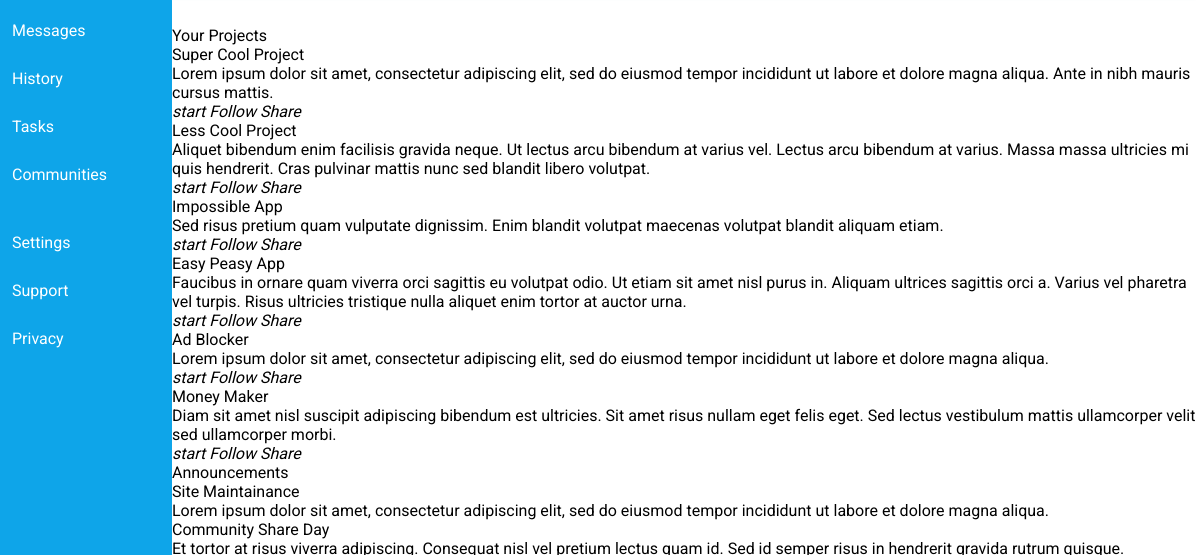
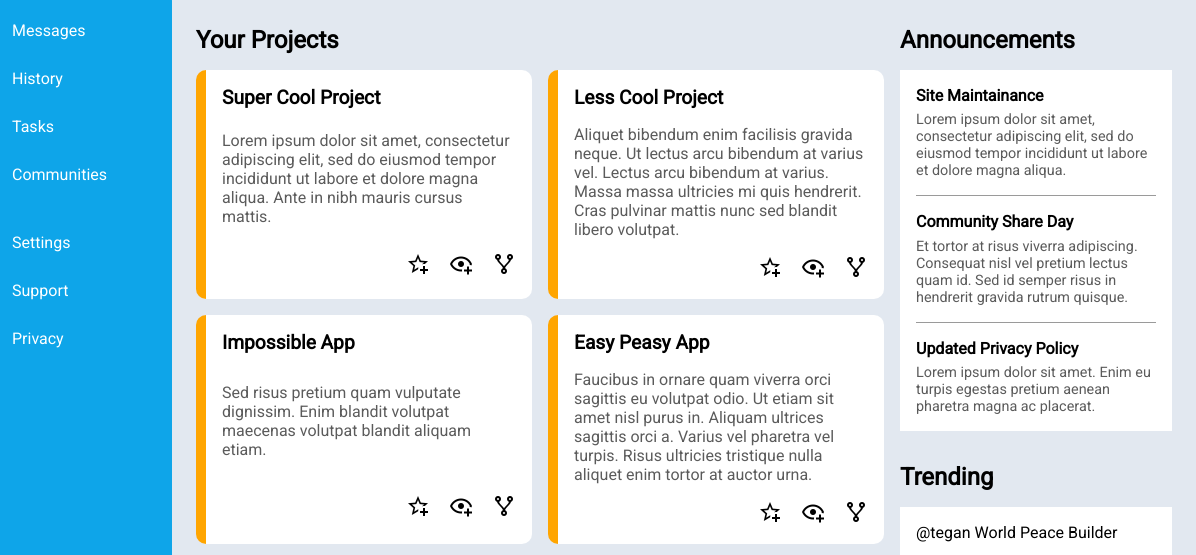
Before and after one commit to odin-project-works/intermediate-html-css-dashboard, a plain HTML site: page index.html in a window 1280 px wide. Shown: the part 190-745 px from the top of the page, 84-1280 px from the left. Drawn offline with Linux system fonts and the light colour scheme.

Commit message:
styled project dashboard and announcement board. Starting to style trending board.

```diff
--- a/index.html
+++ b/index.html
@@ -91,7 +91,7 @@
         </div>
         <div id="content">
             <div id="projects">
-                <div id="projects-header">Your Projects</div>
+                <div id="projects-header" class="section-header">Your Projects</div>
                 <div id="project-dashboard">
                     <div class="project-panel">
                         <div class="project-name">Super Cool Project</div>
@@ -101,9 +101,9 @@
                             Ante in nibh mauris cursus mattis.
                         </div>
                         <div class="project-actions">
-                            <i class="project-action-start">start</i>
-                            <i class="project-action-follow">Follow</i>
-                            <i class="project-action-share">Share</i>
+                            <i class="project-action-start"><img class="normal-icon" src="./assets/star-plus-outline.png" alt="star"></i>
+                            <i class="project-action-follow"><img class="normal-icon" src="./assets/eye-plus-outline.png" alt="follow"></i>
+                            <i class="project-action-share"><img class="normal-icon" src="./assets/source-fork.png" alt="share"></i>
                         </div>
                     </div>
                     <div class="project-panel">
@@ -116,9 +116,9 @@
                             Cras pulvinar mattis nunc sed blandit libero volutpat.
                         </div>
                         <div class="project-actions">
-                            <i class="project-action-start">start</i>
-                            <i class="project-action-follow">Follow</i>
-                            <i class="project-action-share">Share</i>
+                            <i class="project-action-start"><img class="normal-icon" src="./assets/star-plus-outline.png" alt="star"></i>
+                            <i class="project-action-follow"><img class="normal-icon" src="./assets/eye-plus-outline.png" alt="follow"></i>
+                            <i class="project-action-share"><img class="normal-icon" src="./assets/source-fork.png" alt="share"></i>
                         </div>
                     </div>
                     <div class="project-panel">
@@ -128,9 +128,9 @@
                             Enim blandit volutpat maecenas volutpat blandit aliquam etiam.
                         </div>
                         <div class="project-actions">
-                            <i class="project-action-start">start</i>
-                            <i class="project-action-follow">Follow</i>
-                            <i class="project-action-share">Share</i>
+                            <i class="project-action-start"><img class="normal-icon" src="./assets/star-plus-outline.png" alt="star"></i>
+                            <i class="project-action-follow"><img class="normal-icon" src="./assets/eye-plus-outline.png" alt="follow"></i>
+                            <i class="project-action-share"><img class="normal-icon" src="./assets/source-fork.png" alt="share"></i>
                         </div>
                     </div>
                     <div class="project-panel">
@@ -141,9 +141,9 @@
                             Varius vel pharetra vel turpis. Risus ultricies tristique nulla aliquet enim tortor at auctor urna.
                         </div>
                         <div class="project-actions">
-                            <i class="project-action-start">start</i>
-                            <i class="project-action-follow">Follow</i>
-                            <i class="project-action-share">Share</i>
+                            <i class="project-action-start"><img class="normal-icon" src="./assets/star-plus-outline.png" alt="star"></i>
+                            <i class="project-action-follow"><img class="normal-icon" src="./assets/eye-plus-outline.png" alt="follow"></i>
+                            <i class="project-action-share"><img class="normal-icon" src="./assets/source-fork.png" alt="share"></i>
                         </div>
                     </div>
                     <div class="project-panel">
@@ -153,9 +153,9 @@
                             sed do eiusmod tempor incididunt ut labore et dolore magna aliqua.
                         </div>
                         <div class="project-actions">
-                            <i class="project-action-start">start</i>
-                            <i class="project-action-follow">Follow</i>
-                            <i class="project-action-share">Share</i>
+                            <i class="project-action-start"><img class="normal-icon" src="./assets/star-plus-outline.png" alt="star"></i>
+                            <i class="project-action-follow"><img class="normal-icon" src="./assets/eye-plus-outline.png" alt="follow"></i>
+                            <i class="project-action-share"><img class="normal-icon" src="./assets/source-fork.png" alt="share"></i>
                         </div>
                     </div>
                     <div class="project-panel">
@@ -166,16 +166,17 @@
                             Sed lectus vestibulum mattis ullamcorper velit sed ullamcorper morbi.
                         </div>
                         <div class="project-actions">
-                            <i class="project-action-start">start</i>
-                            <i class="project-action-follow">Follow</i>
-                            <i class="project-action-share">Share</i>
+                            <i class="project-action-start"><img class="normal-icon" src="./assets/star-plus-outline.png" alt="star"></i>
+                            <i class="project-action-follow"><img class="normal-icon" src="./assets/eye-plus-outline.png" alt="follow"></i>
+                            <i class="project-action-share"><img class="normal-icon" src="./assets/source-fork.png" alt="share"></i>
                         </div>
                     </div>
                 </div>
             </div>
 
+            <div id="main-side">
                 <div id="announcements">
-                <div id="announcements-header">Announcements</div>
+                    <div id="announcements-header" class="section-header">Announcements</div>
                     <div id="announcement-board">
                         <div class="announcement">
                             <div class="announcement-title">Site Maintainance</div>
@@ -202,7 +203,7 @@
                 </div>
 
                 <div id="trending">
-                <div id="trending-header">Trending</div>
+                    <div id="trending-header" class="section-header">Trending</div>
                     <div id="trending-board">
                         <div class="trending-twitter-handle">
                             <i class="trending-twitter-handle-avatar"></i>
@@ -222,6 +223,8 @@
                     </div>
                 </div>
             </div>
+
+        </div>
     </div>
 </body>
 </html>
--- a/style.css
+++ b/style.css
@@ -169,5 +169,90 @@ ul {
 }
 
 #content {
+    background-color: #E2E8F0;
+    height: 100%;
+    display: grid;
+    gap: 1rem;
+    grid-auto-flow: column;
+    padding: 2rem 1.5rem;
+}
+
+#projects {
+    grid-column: 1 / 3;
+}
+
+.section-header {
+    font-size: 1.5rem;
+    margin-bottom: 1rem;
+    font-weight: bold;
+}
+
+#project-dashboard {
+    display: grid;
+    grid-template-columns: repeat(auto-fit, minmax(250px, 1fr)) ;
+    gap: 1rem;
+}
+
+.project-panel {
+    background-color: white;
+    border-left: 10px solid orange;
+    border-radius: 10px;
+    padding: 1rem;
+
+    display: grid;
+    gap: 1rem;
+}
+
+.project-name {
+    font-weight: bold;
+    font-size: 1.2rem;
+}
+
+.project-summary {
+    color: #5B5B5B;
+}
+
+.project-actions {
+    display: grid;
+    grid-auto-flow: column;
+    justify-content: end;
+    align-items: center;
+    gap: 1.2rem;
+}
+
+#main-side {
+    grid-column: 3 / 4;
+}
+
+#announcement-board {
+    display: grid;
+    grid-template-columns: repeat(auto-fit, minmax(8rem, 15rem));
+    background-color: white;
+    padding: 1rem;
+    gap: 1rem;
+}
+
+.announcement:not(:last-child) {
+    padding-bottom: 1rem;
+    border-bottom: .5px solid #9A9A9A;
+}
+
+.announcement-title {
+    font-weight: bold;
+    margin-bottom: .4rem;
+}
+.announcement-details {
+    color: #5B5B5B;
+    font-size: .9rem;
+}
+
+#trending {
     margin-top: 2rem;
 }
+#trending-board {
+    display: grid;
+    grid-template-columns: repeat(auto-fit, minmax(8rem, 15rem));
+    background-color: white;
+    padding: 1rem;
+    gap: 1rem;
+}
```
Also changed, not shown: assets/eye-plus-outline.png (added), assets/source-fork.png (added), assets/star-plus-outline.png (added). Lines whose indentation alone changed are shown as unchanged.
